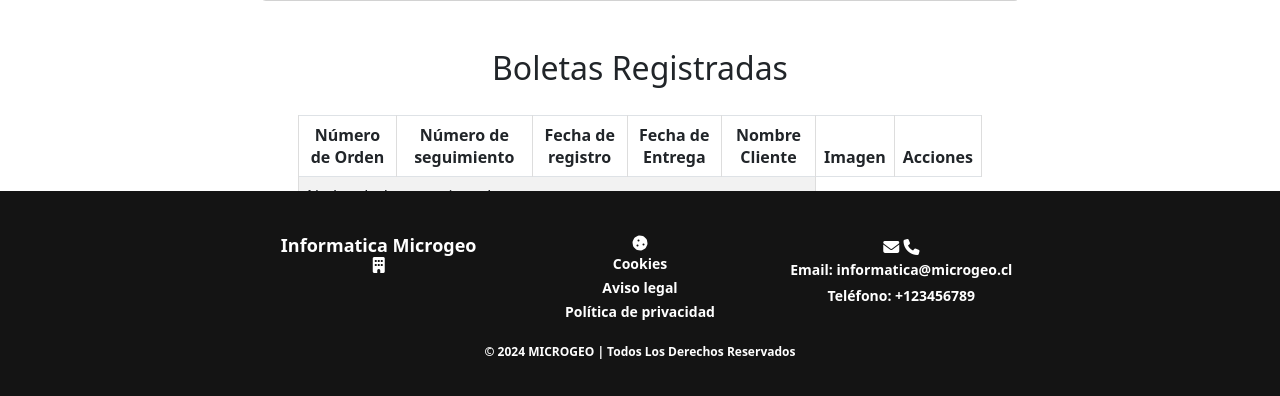
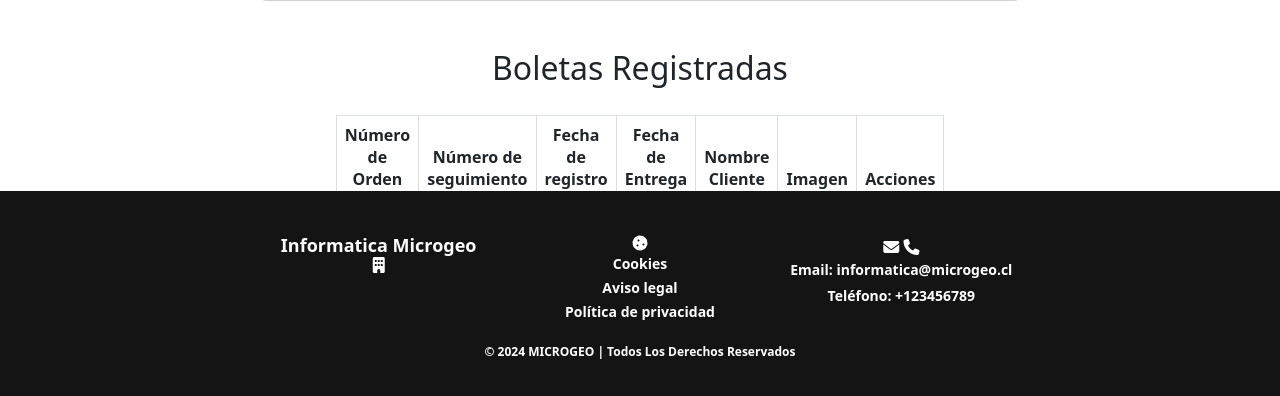
Before and after one commit to Patetow/bolatas_microgeo, a Flask app: template templates/perfil_chofer.html in a window 1280 px wide. Shown: the part 403-799 px from the top of the page. Run offline with Flask 3, Linux system fonts and the light colour scheme; the template is opened without the code that fills it, so the values that code supplies are empty.

Commit message:
afinando

```diff
--- a/templates/perfil_chofer.html
+++ b/templates/perfil_chofer.html
@@ -75,8 +75,8 @@
             <div class="row mt-5">
                 <div class="col-md-12">
                     <h2 class="text-center">Boletas Registradas</h2>
-                    <div class="table-responsive" style="max-height: 400px; overflow-y: auto;">
-                        <table class="table table-bordered table-striped mx-auto" style="width: 90%;">
+                    <div class="table-responsive" style="max-height: 75%; overflow-y: auto;">
+                        <table class="table table-bordered table-striped mx-auto" style="width: 50%;">
                             <thead>
                                 <tr>
                                     <th scope="col">Número de Orden</th>
```
